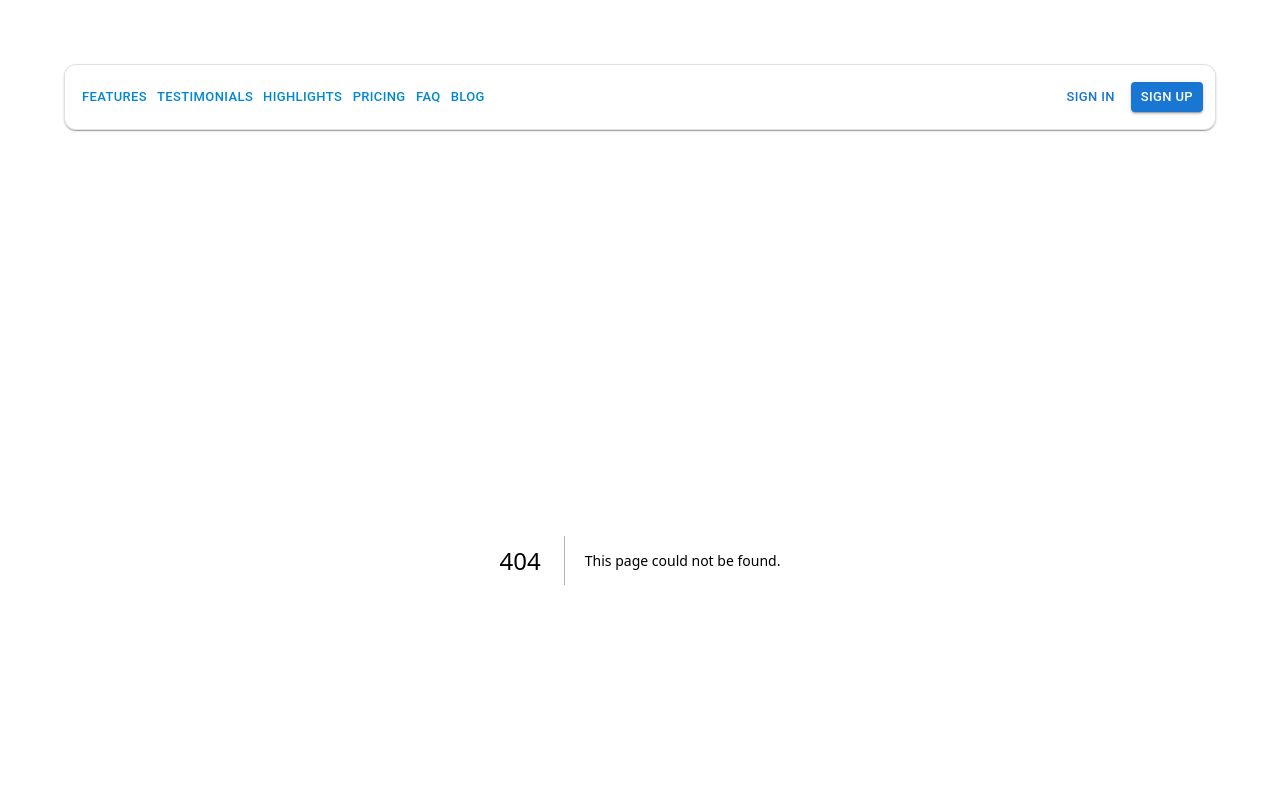
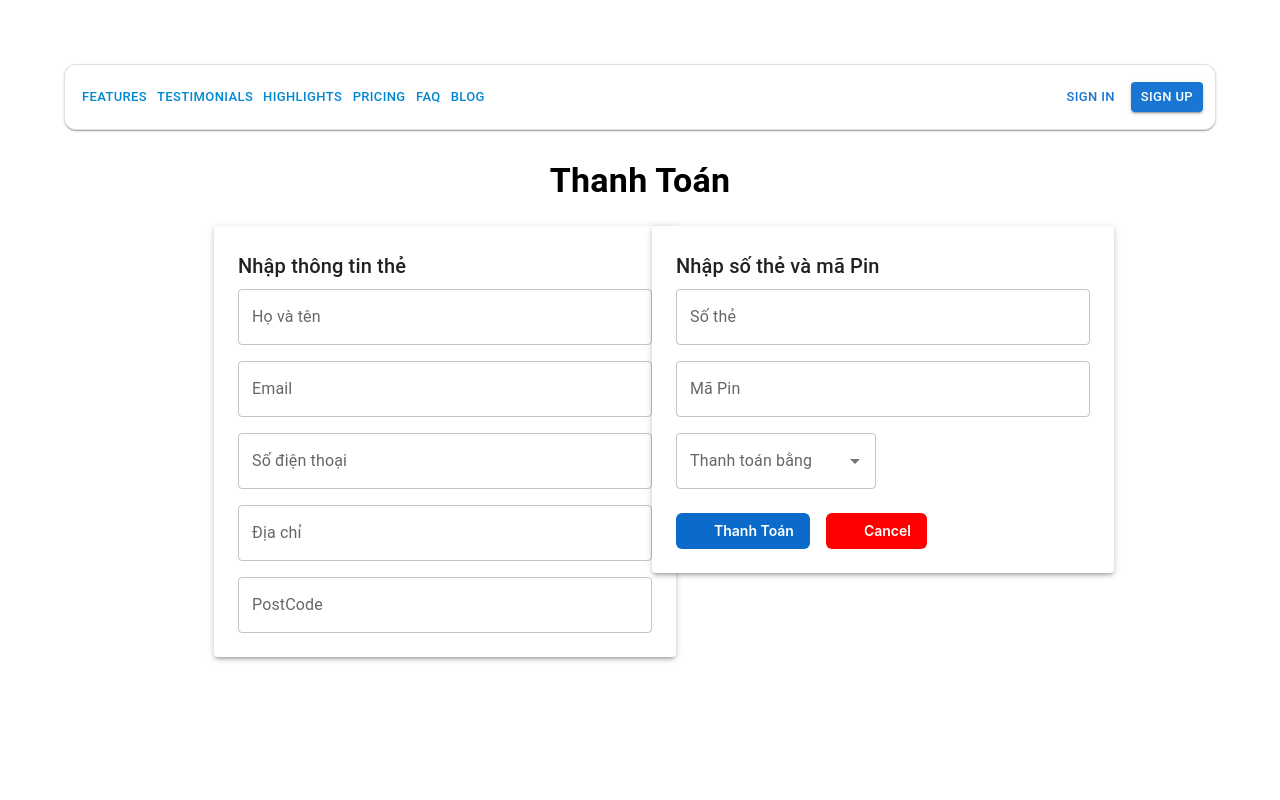
Before and after one commit to GonTaFu/shopTech, a Next.js app in the folder my-fontend/: page /checkout in a window 1280 px wide. Before the commit this address had no page. Shown: the top 800 px of the page. Built offline with nearby package versions, Linux system fonts and the light colour scheme; some icons are missing.

Commit message:
xong hết

```diff
--- /dev/null
+++ b/my-fontend/src/app/checkout/page.js
@@ -0,0 +1,12 @@
+'use client';
+import Image from "next/image";
+import PayBill from "../../components/paybill.js";
+import { Container } from "@mui/material";
+
+export default function payPage() {
+    return (
+        <Container maxWidth="lg" sx={{ marginBottom: 50 }}>
+            <PayBill></PayBill>
+        </Container>
+    );
+}
```
